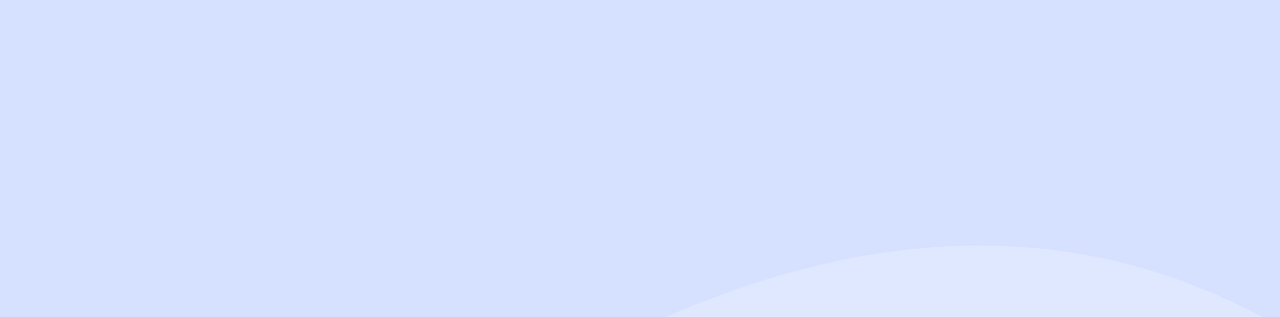
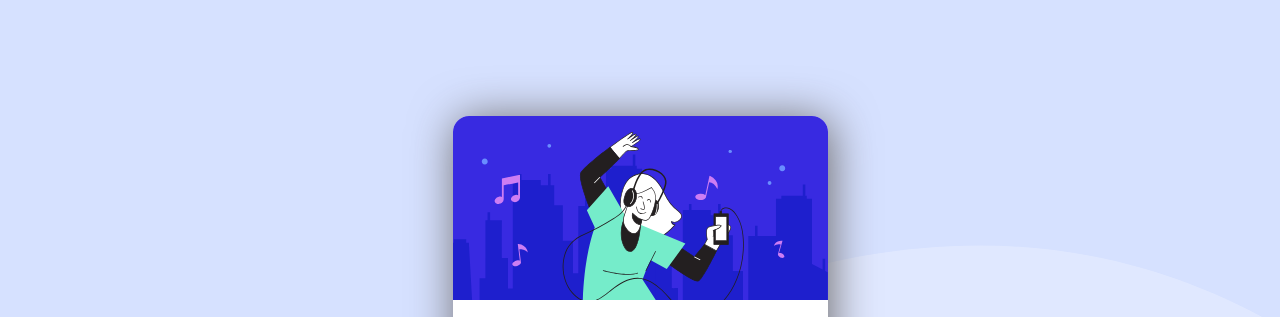
Before and after one commit to romanncodes/order-summary-component-main, a plain HTML site: page index.html in a window 1280 px wide. Shown: the top 317 px of the page. Drawn offline with Linux system fonts and the light colour scheme.

Commit message:
Update index.html

```diff
--- a/index.html
+++ b/index.html
@@ -1,5 +1,5 @@
 <!DOCTYPE html>
-<html lang="en">
+<html>
   <head>
     <meta charset="UTF-8">
     <meta http-equiv="X-UA-Compatible" content="IE=edge">
@@ -11,8 +11,8 @@
     <title>Order Summary</title>
   </head>
   <body>
-    <div class="body">
-    <article class='container'>
+    <div class="container">
+    <article class='card'>
       <header>
         <figure>
           <img src="img/illustration-hero.svg" alt="">
```
